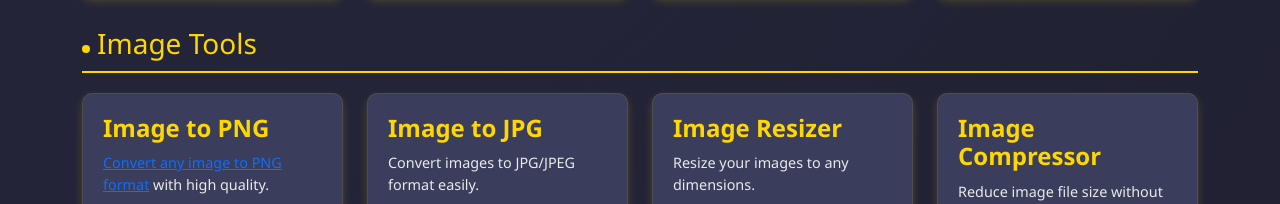
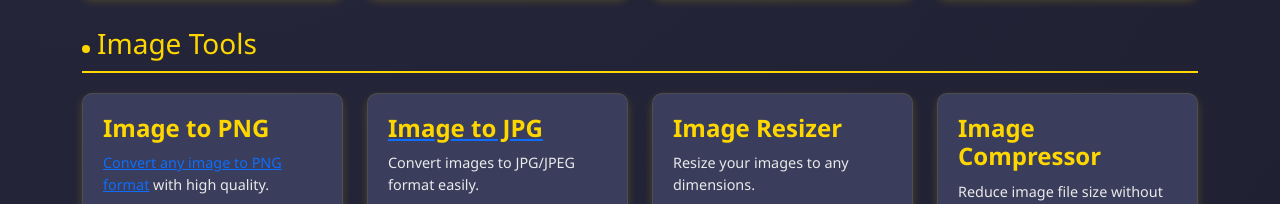
Before and after one commit to bablu1411/Tool, a plain HTML site: page index.html in a window 1280 px wide. Shown: the part 1047-1251 px from the top of the page. Drawn offline with nearby package versions, Linux system fonts and the light colour scheme.

Commit message:
Update index.html

```diff
--- a/index.html
+++ b/index.html
@@ -472,7 +472,12 @@
                     </div>
                     <div class="col-md-3 col-sm-6">
                         <div class="tool-card" onclick="showTool('image-to-jpg')">
-                            <h4 class="tool-title">Image to JPG</h4>
+                      <a href="image-to-jpg.html">
+                      <h4 class="tool-title">Image to JPG</h4>
+                      </a>
+
+
+
                             <p class="tool-description">Convert images to JPG/JPEG format easily.</p>
                         </div>
                     </div>
```
